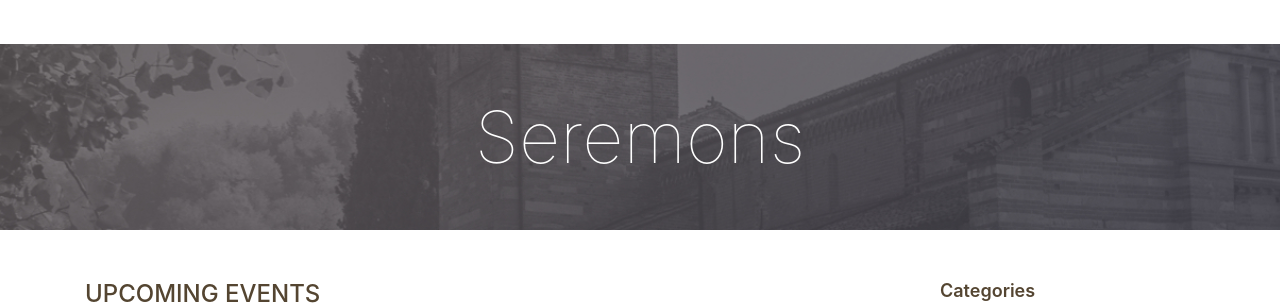
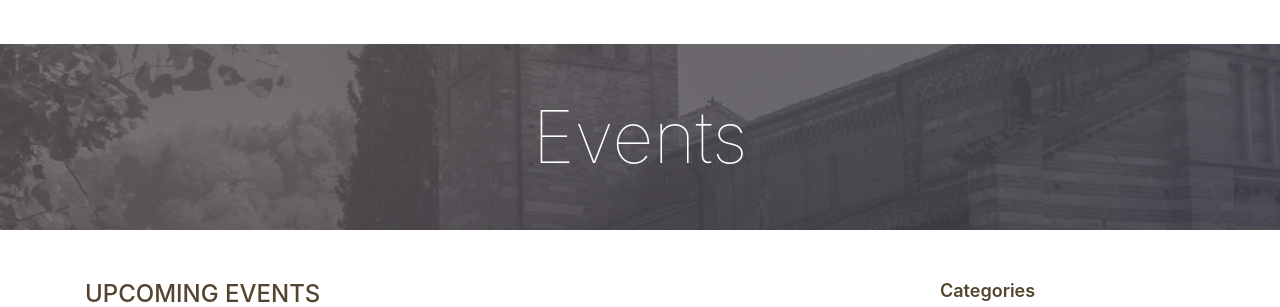
Before and after one commit to Goddy01/Shrine-Web-App, a Django app: page /events/events/ in a window 1280 px wide. Shown: the part 270-577 px from the top of the page. Run offline with Django 4.2, Linux system fonts and the light colour scheme; data that the repository does not hold is empty; parts of the project's set-up code (start-up, migrations or seed data) failed here and were passed over; some libraries are stand-ins or nearby versions.

Commit message:
added event date checker

```diff
--- a/events/models.py
+++ b/events/models.py
@@ -1,6 +1,7 @@
 from django.core.exceptions import ValidationError
 from django.db import models
 from accounts.models import UserProfile
+from datetime import date
 import uuid
 
 # Create your models here.
@@ -15,6 +16,11 @@ class Event(models.Model):
 
     def __str__(self):
         return self.event_id
+
+    @property
+    def is_past_due(self):
+        """To check if an event has occurred."""
+        return date.today() > self.date
 
 class Question(models.Model):
     event =         models.ForeignKey(Event, on_delete=models.CASCADE)
--- a/events/templates/events/events.html
+++ b/events/templates/events/events.html
@@ -4,7 +4,7 @@
 
     <div class="page-head" data-bg-image="{% static 'images/page-head-1.jpg' %}">
         <div class="container">
-            <h2 class="page-title">Seremons</h2>
+            <h2 class="page-title">Events</h2>
         </div>
     </div>
 
@@ -17,14 +17,14 @@
                         <ul class="event-list large">
                             {% for event in events %}
                             <li>
-                                <h3 class="event-title"><a class="h2 text-decoration-none" href="{% url 'events:event_detail' event.event_id %}" style="text-transform: capitalize;">{{event.event_name}}</a></h3>
+                                <h4 class="event-title"><a class="h4 text-decoration-none" href="{% url 'events:event_detail' event.event_id %}" style="text-transform: capitalize;">{{event.event_name}}</a></h4>
                                 <span class="event-meta" style="text-transform: capitalize;">
                                     <span><i class="fa fa-calendar"></i>{{event.event_date}}</span>
                                     <span><i class="fa fa-map-marker"></i>{{event.event_location}}</span>
                                 </span>
                                 <p>{{event.event_description}}</p>
                                 <!-- <a href="#" class="button">Join to this event</a> -->
-                                <a href="{% url 'events:ask_qtn_temp' event.event_id %}" class="btn-info p-2 text-decoration-none text-dark" style="border-radius: 7%;background-color:#D6BA96;">Ask a question</a>
+                                <a href="{% url 'events:ask_qtn_temp' event.event_id %}" class="button text-decoration-none text-dark">Ask a question</a>
                             </li>
                             {% endfor %}
                             <li>
```
